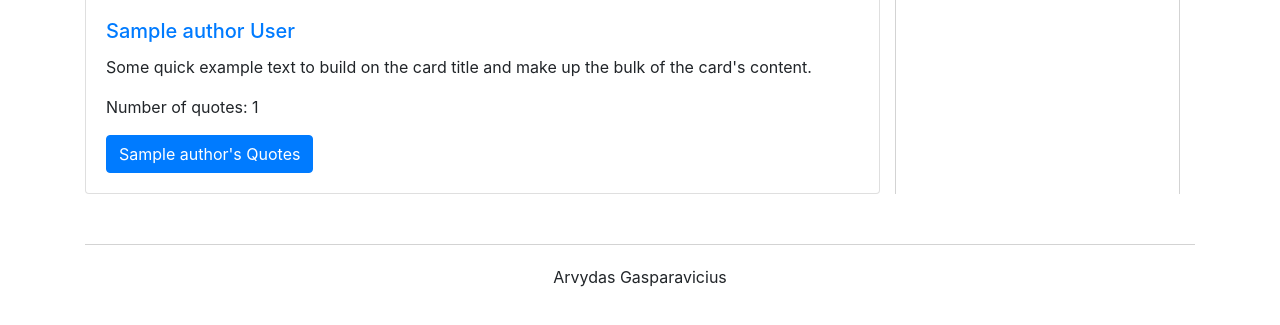
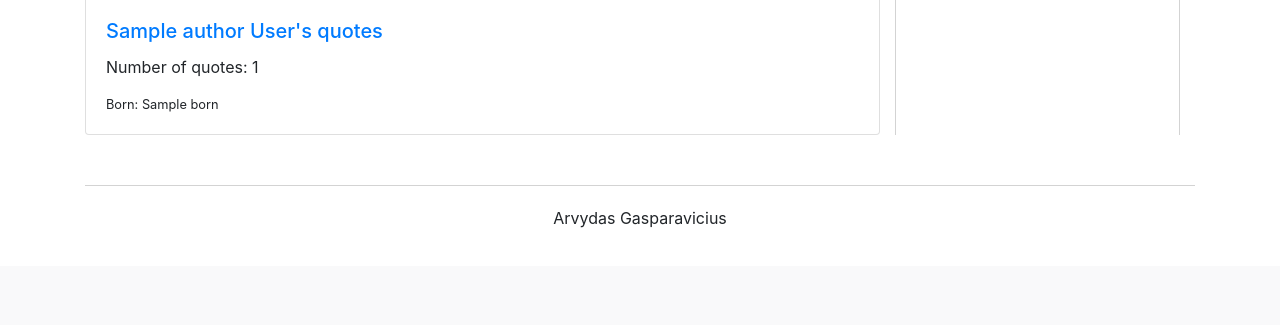
Before and after one commit to azegas/citatos_flask, a Python web app: template web_site/templates/all_authors.html in a window 1280 px wide. Shown: the part 799-1124 px from the top of the page. After the commit the page ends 1027 px from the top, so only its background shows below. Run offline with Jinja, Linux system fonts and the light colour scheme; the template is opened without the code that fills it: most values are stand-ins (such as "Sample title", 1, 10 or a date in 2020); some libraries are stand-ins or nearby versions.

Commit message:
removed unecessary field, added "born" row

```diff
--- a/web_site/templates/all_authors.html
+++ b/web_site/templates/all_authors.html
@@ -25,10 +25,9 @@
                 <div class="card">
                     <a href="{{ url_for('route_single_author', first_last_name=author.name ~ '_' ~ author.lastname) }}"><img class="card-img-top" src="{{url_for('static', filename='images/' + author.pic)}}" alt="{{author.name ~ '_' ~ author.lastname}}'s image"></a>
                     <div class="card-body">
-                        <h5 class="card-title"><a href="{{ url_for('route_single_author', first_last_name=author.name ~ '_' ~ author.lastname) }}">{{ author.name }} {{author.lastname}}</a></h5>
-                        <p class="card-text">Some quick example text to build on the card title and make up the bulk of the card's content.</p>
+                        <h5 class="card-title"><a href="{{ url_for('route_single_author', first_last_name=author.name ~ '_' ~ author.lastname) }}">{{ author.name }} {{author.lastname}}'s quotes</a></h5>
                         <p class="card-text">Number of quotes: {{ len.count }}</p>
-                        <a href="{{ url_for('route_single_author', first_last_name=author.name ~ '_' ~ author.lastname) }}" class="btn btn-primary">{{author.name}}'s Quotes</a>
+                        <p class="card-text small">Born: {{ author.born }}</p>
                     </div>
                 </div>
             {% endfor %}
```
